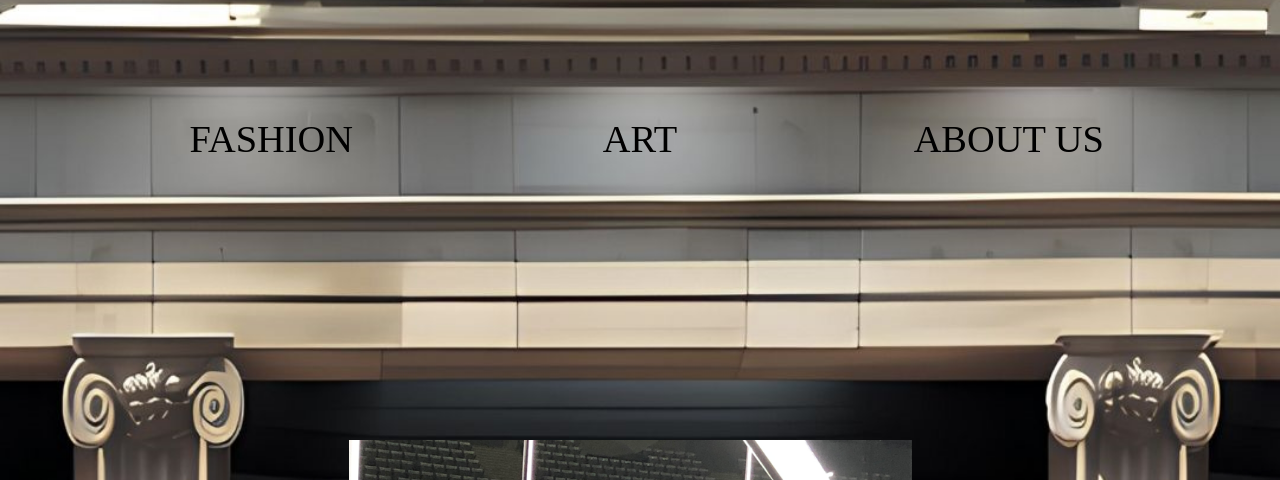
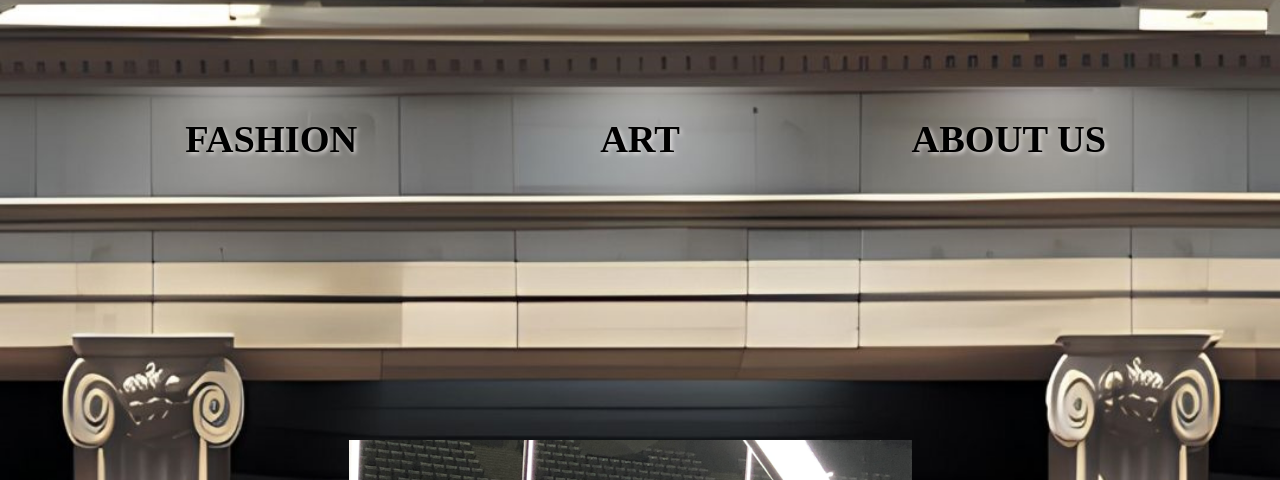
Before and after one commit to MariusVen/Krizone, a plain HTML site: page index.html in a window 1280 px wide. Shown: the part 320-800 px from the top of the page. Drawn offline with Linux system fonts and the light colour scheme.

Commit message:
add shadow to nav menu items

```diff
--- a/styles.css
+++ b/styles.css
@@ -92,7 +92,7 @@ span {
 
 nav ul {
   font-family: romana-tw;
-
+  font-weight: 600;
   list-style: none; /* Remove the default list styles */
   padding: 0;
   padding: 0 7% 0 7%;
@@ -100,6 +100,7 @@ nav ul {
   font-size: clamp(20px, 4vw, 23px);
   display: flex;
   justify-content: space-between; /* Distribute links equally with space between them */
+  text-shadow: 2px 2px 4px rgba(248, 244, 244, 0.7);
 }
 
 nav ul li {
```
